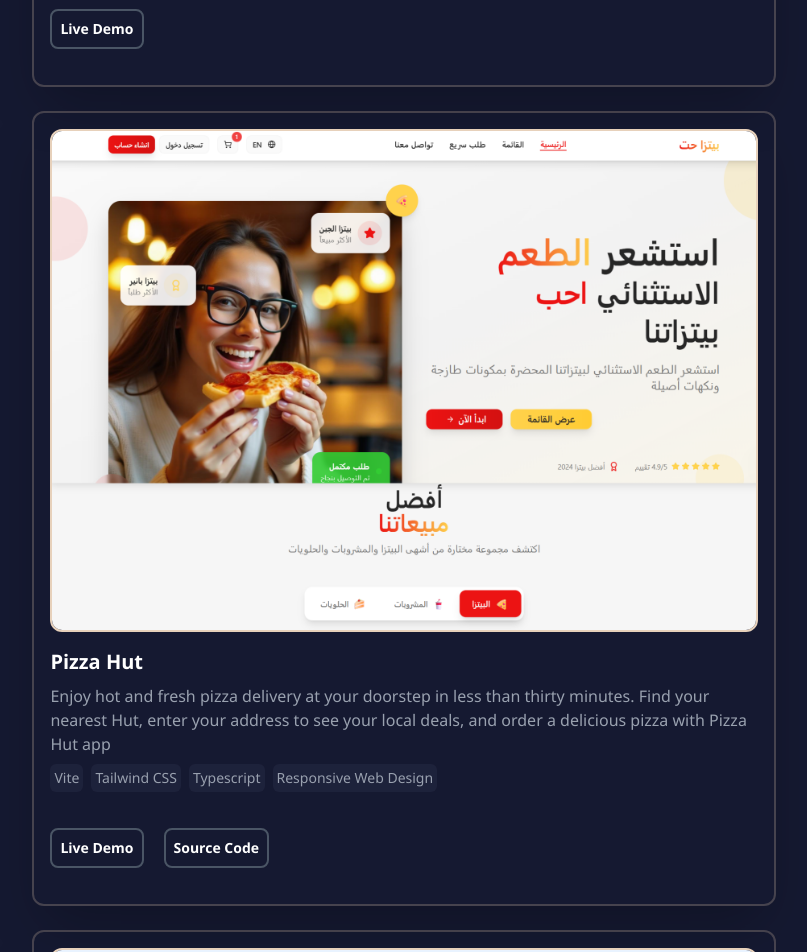
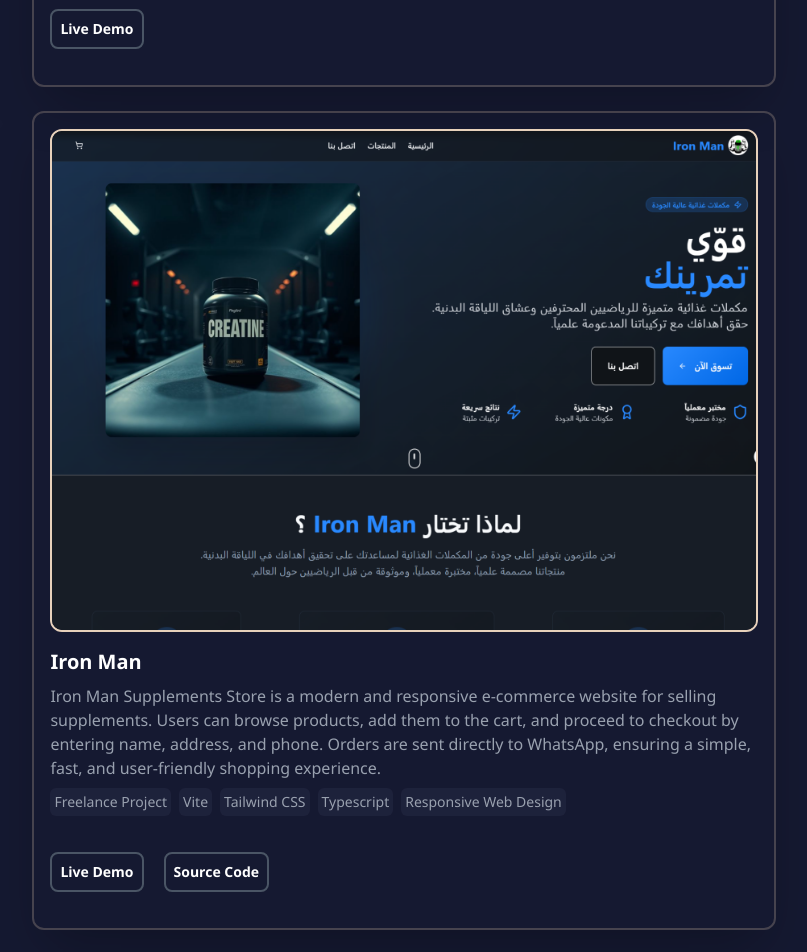
Before and after one commit to sherifemad10/sherif.emad, a Next.js app: page / in a window 1280 px wide. Shown: the part 2860-3812 px from the top of the page, without its empty margins (401-1208 px from the left). Built offline with nearby package versions, Linux system fonts and the light colour scheme.

Commit message:
add project

```diff
--- a/public/Data/Project.json
+++ b/public/Data/Project.json
@@ -10,6 +10,16 @@
   },
   {
     "id": 2,
+    "title": "Iron Man",
+    "projectImage": "../IronMan.png",
+    "description": "Iron Man Supplements Store is a modern and responsive e-commerce website for selling supplements. Users can browse products, add them to the cart, and proceed to checkout by entering name, address, and phone. Orders are sent directly to WhatsApp, ensuring a simple, fast, and user-friendly shopping experience.",
+    "tags": [ "Freelance Project", "Vite", "Tailwind CSS","Typescript", "Responsive Web Design"],
+    "github":"https://github.com/sherifemad10/Iron-Man.git",
+    "demo": "https://iron-mann.vercel.app/"
+
+  },
+  {
+    "id": 3,
     "title": "Pizza Hut",
     "projectImage": "../PizzaHut.png",
     "description": "Enjoy hot and fresh pizza delivery at your doorstep in less than thirty minutes. Find your nearest Hut, enter your address to see your local deals, and order a delicious pizza with Pizza Hut app",
@@ -19,7 +29,7 @@
 
   },
   {
-    "id": 3,
+    "id": 4,
     "title": "Lume Dental Clinic",
     "projectImage": "../Lume.png",
     "description": "Our website offers a seamless and user-friendly experience to book your medical consultation online. Simply fill in your personal information, select your preferred appointment date, and choose the doctor you would like to avoid if you have a preference. Once submitted, your details are instantly sent to our team via WhatsApp..",
@@ -28,7 +38,7 @@
     "demo": "https://lume-dental-clinic.vercel.app/"
   },
   {
-    "id": 4,
+    "id": 5,
     "title": "Mentors",
     "projectImage": "../Mentors.png",
     "description": "A course platform that contains courses in many fields.",
@@ -37,7 +47,7 @@
     "demo": "https://mentors-hazel.vercel.app/"
   },
   {
-    "id": 5,
+    "id": 6,
     "title": "Cura",
     "projectImage": "../Cura.png",
     "description": "Built a responsive bilingual (Arabic/English) website for Nurinest Clinic with dark/light mode, clinic info, services, BMI/BMR calculators, and a smart appointment form that sends data directly to WhatsApp. Focused on user experience, accessibility, and real-time communication.",
@@ -46,7 +56,7 @@
     "demo": "https://cura-teal.vercel.app/"
   },
   {
-    "id": 6,
+    "id": 7,
     "title": "Dr.Sherif",
     "projectImage": "../Dr.sherif.png",
     "description": "Welcome to the official website of Dr. Sherif, a specialist in therapeutic nutrition. This website is designed to help users assess their health status by calculating their Body Mass Index (BMI) and Basal Metabolic Rate (BMR). With an elegant and user-friendly design, the website ensures a smooth and comfortable experience for all visitors.",
@@ -55,7 +65,7 @@
     "demo": "https://dr-sherif.vercel.app/"
   },
   {
-    "id": 7,
+    "id": 8,
     "title": "ISCodo",
     "projectImage": "../Iscodo.png",
     "description": "A website for a programming company specialized in designing websites, user interfaces, and mobile applications.",
@@ -64,7 +74,7 @@
     "demo": "https://iscodo.vercel.app/"
   },
   {
-    "id": 8,
+    "id": 9,
     "title": "Dento Clinic",
     "projectImage": "../dento.png",
     "description": "A website for a dental center through which you can book a medical consultation by filling in the data and choosing the doctor you do not want and choosing the appropriate appointment for you, and the data is then sent to the center's WhatsApp.",
@@ -73,7 +83,7 @@
     "demo": "https://dento-clinic.vercel.app/"
   },
   {
-    "id": 9,
+    "id": 10,
     "title": "SEF Academy",
     "projectImage": "../SEF.png",
     "description": "SEF Academy is an academic website that offers programming courses and publishes articles in various fields. The site consists of many pages, but there are pages that anyone can visit and view their content without the need to register, and pages that melt if you are logged in and according to the solution, admin, student, or lecturer.",
@@ -82,7 +92,7 @@
     "demo": "https://sef-academyyy.firebaseapp.com/"
   },
   {
-    "id": 10,
+    "id": 11,
     "title": "Swatch",
     "projectImage": "../Swatch.png",
     "description": "Show movies and series, rate movies and series, and show the top 10 series and movies",
@@ -91,7 +101,7 @@
     "demo": "https://swatch-peach.vercel.app/"
   },
   {
-    "id": 11,
+    "id": 12,
     "title": "Offside",
     "projectImage": "../offside.png",
     "description": "Offsite is a website the sale the Sneakers",
@@ -100,7 +110,7 @@
     "demo": "https://offsidewebsite-10s-projects.vercel.app/"
   },
   {
-    "id": 12,
+    "id": 13,
     "title": "Frashy",
     "projectImage": "../freshy.png",
     "description": "Restaurant Website Template with React js and with a feature, when a customer requests an order, you will receive an order via email. The site also has a menu feature, which is a new idea that is not found on any site on the Internet.",
@@ -109,7 +119,7 @@
     "demo": "https://restaurant-website-vert-tau.vercel.app/"
   },
   {
-    "id":13,
+    "id":14,
     "title": "Facebook Clone",
     "projectImage": "../Facebook.png",
     "description": "Facebook Clone with React js",
@@ -118,7 +128,7 @@
     "demo": "https://facebook-clon3.vercel.app/"
   },
   {
-    "id":14,
+    "id":15,
     "title": "Gemini Chat",
     "projectImage": "../gemini.png",
     "description": "Gemini Chat Clone with React js",
@@ -127,7 +137,7 @@
     "demo": "https://gemini-chat-lime.vercel.app/"
   },
   {
-    "id":15,
+    "id":16,
     "title": "EShop",
     "projectImage": "../Eshop.png",
     "description": "e-commerce website for laptop",
--- a/src/components/UI/AuroraTextEffect.jsx
+++ b/src/components/UI/AuroraTextEffect.jsx
@@ -6,7 +6,7 @@
   className,
   textClassName,
   fontSize = "3rem",
-  colors = ["#06b6d4", "#facc15", "#E7D1BB", "#a855f7"], // cyan, yellow, green, purple
+  colors = ["#06b6d4", "#facc15", "#E7D1BB", "#a855f7"],
   animationSpeed = "8s",
 }) {
   const keyframes = `
```
Also changed, not shown: public/IronMan.png (added).
